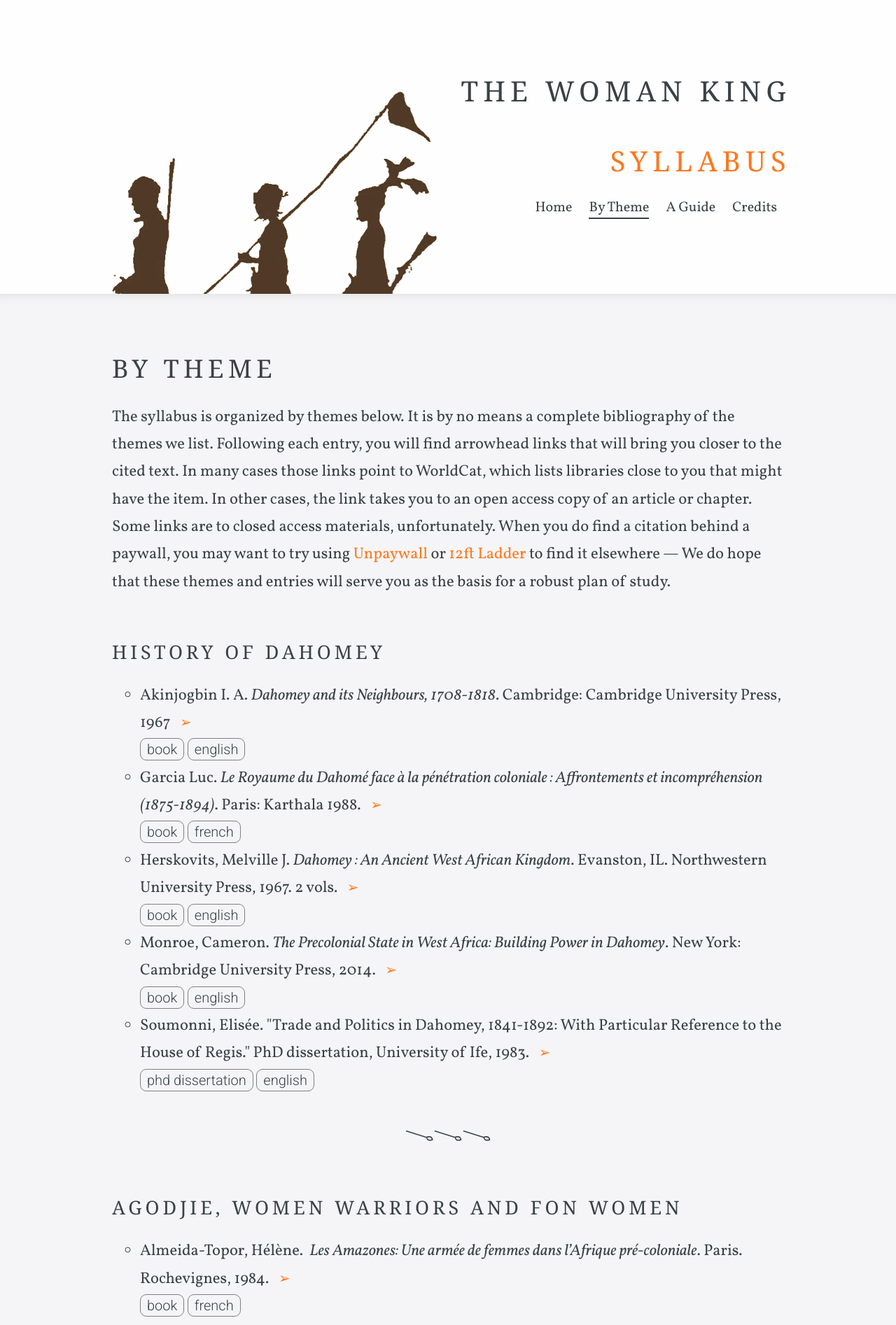
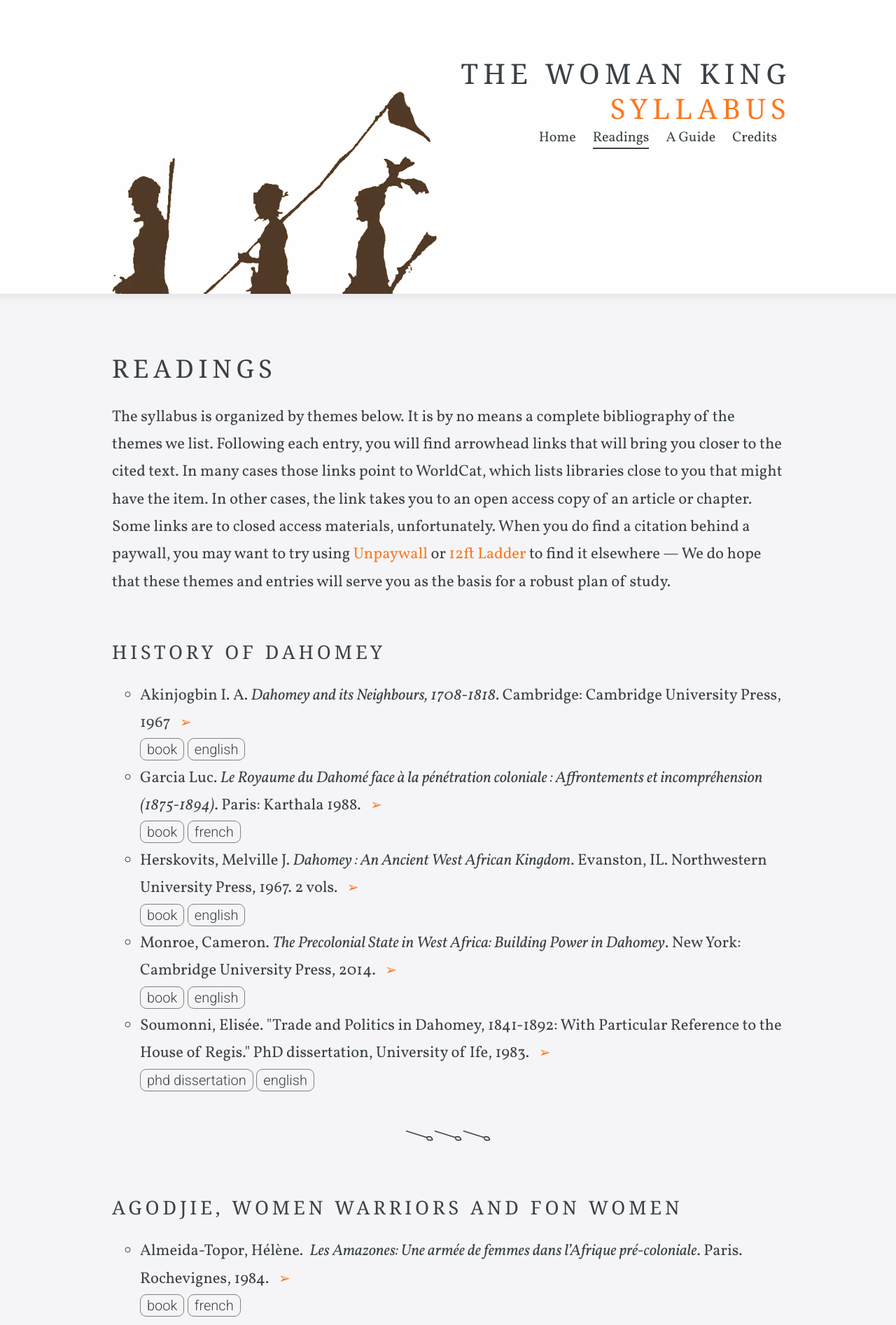
Before and after one commit to elotroalex/womanking, a Jekyll site: the page built from themes.html, in a window 1280 px wide. Shown: the top 1894 px of the page at 70% size. Built offline with Jekyll 4.4.1, drawn with Linux system fonts in a browser that asks for light colours; some web fonts are replaced.

Commit message:
fixed line height on header

```diff
--- a/_sass/_typography.scss
+++ b/_sass/_typography.scss
@@ -53,7 +53,7 @@ h1 {
 	margin: 0 -10px 0 0;
 
 	@media (min-width: $mobile-break) {
-		line-height: 100px;
+
 		font-size: 4rem;
 	}
 }
--- a/themes.html
+++ b/themes.html
@@ -1,5 +1,5 @@
 ---
-title: By Theme
+title: Readings
 call_to_action: Contact
 background_image_path: /images/frontpage.png
 large_header: false
```
